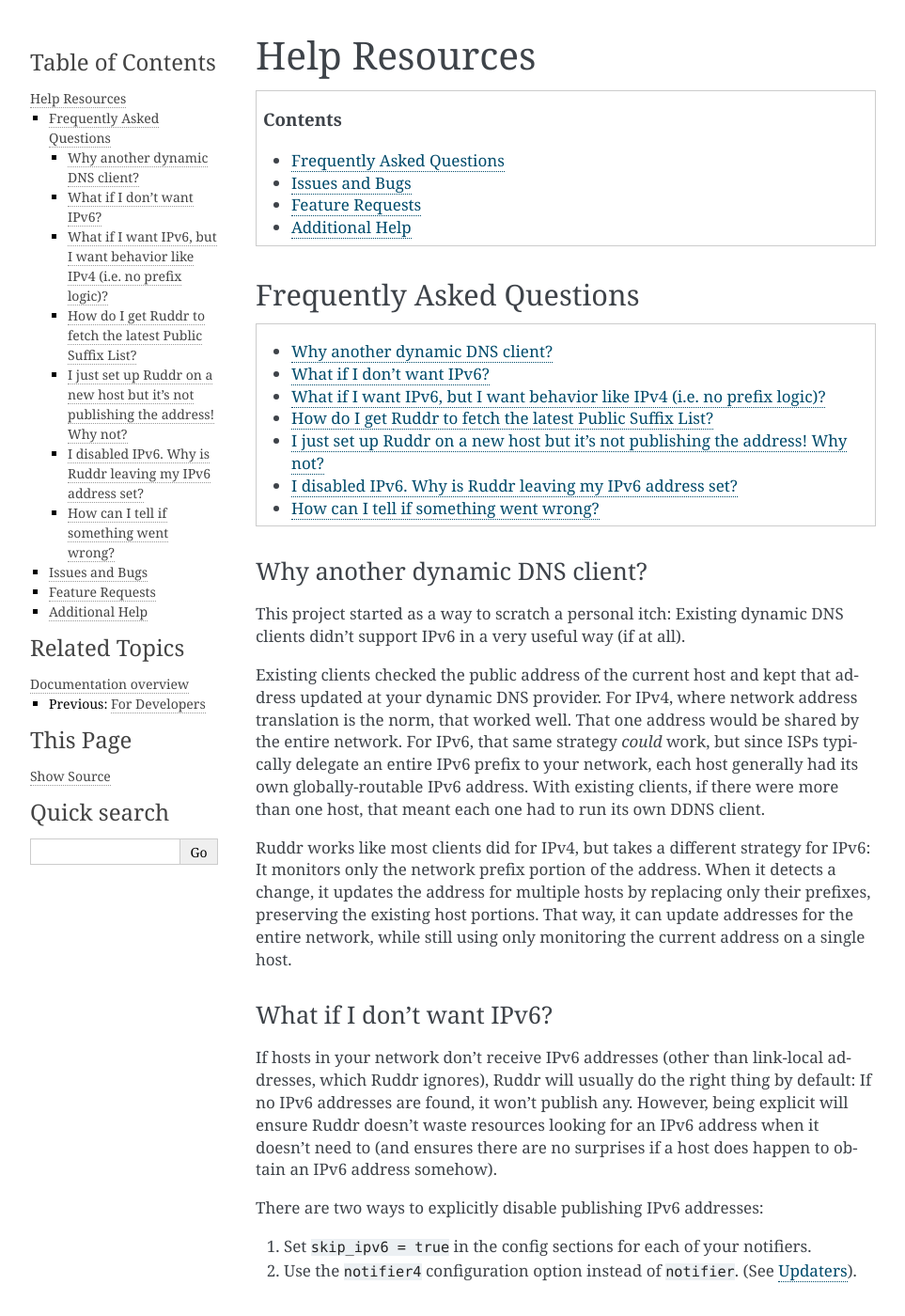
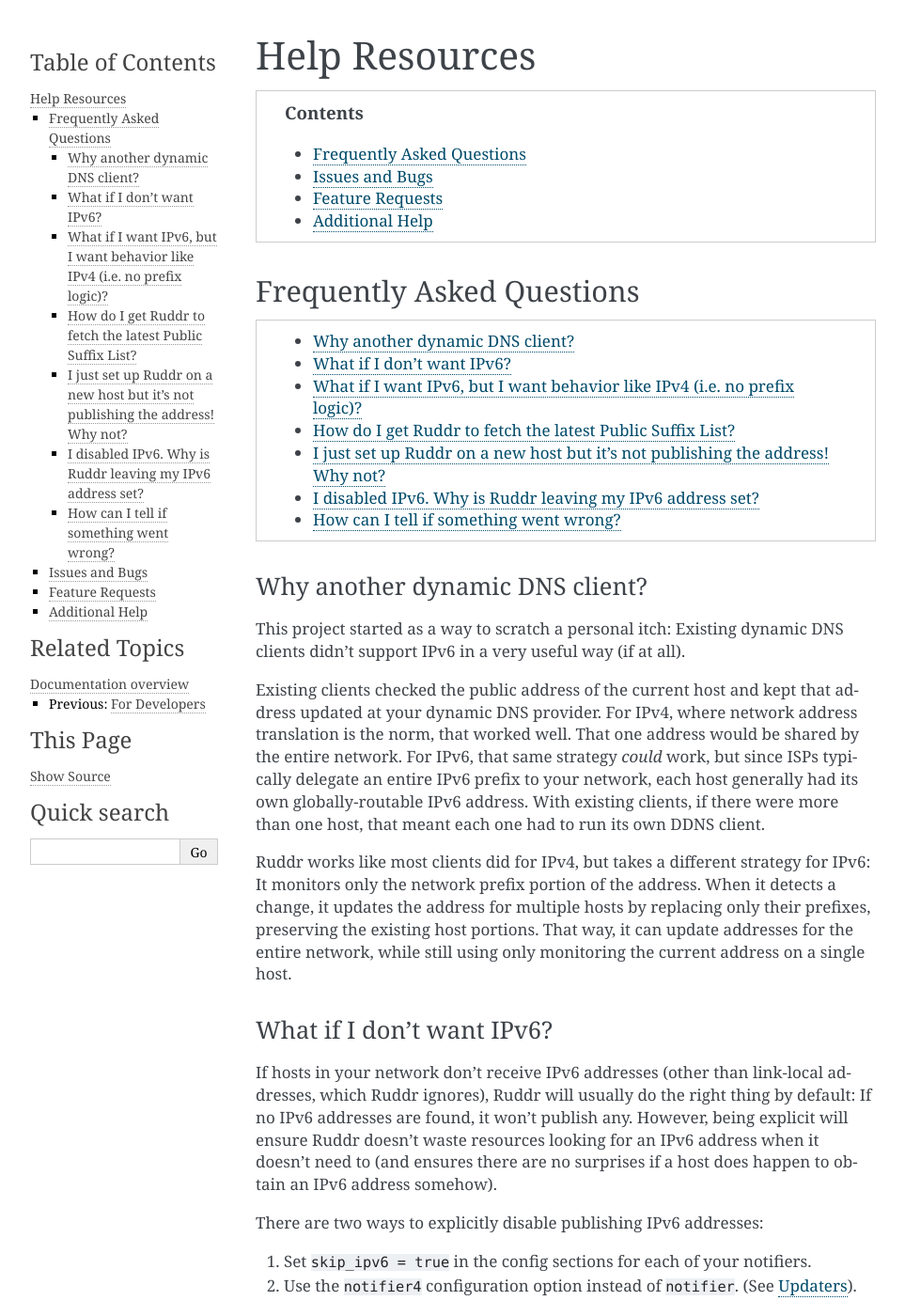
Before and after one commit to dominickpastore/ruddr, a Sphinx documentation site: the page built from docs/help.rst, in a window 1280 px wide and 1400 px high. Shown: the whole window at 94% size, without its empty margins (148-1111 px from the left). Built offline with Sphinx 7.4.7, drawn with Linux system fonts in a browser that asks for light colours.

Commit message:
Fix CSS in docs

```diff
--- a/docs/_static/custom.css
+++ b/docs/_static/custom.css
@@ -2,3 +2,11 @@
     margin: revert;
     margin-bottom: 15px;
 }
+
+nav.contents {
+    padding: 10px 30px;
+}
+
+nav.contents > :first-child {
+    margin-top: 0px;
+}
```
